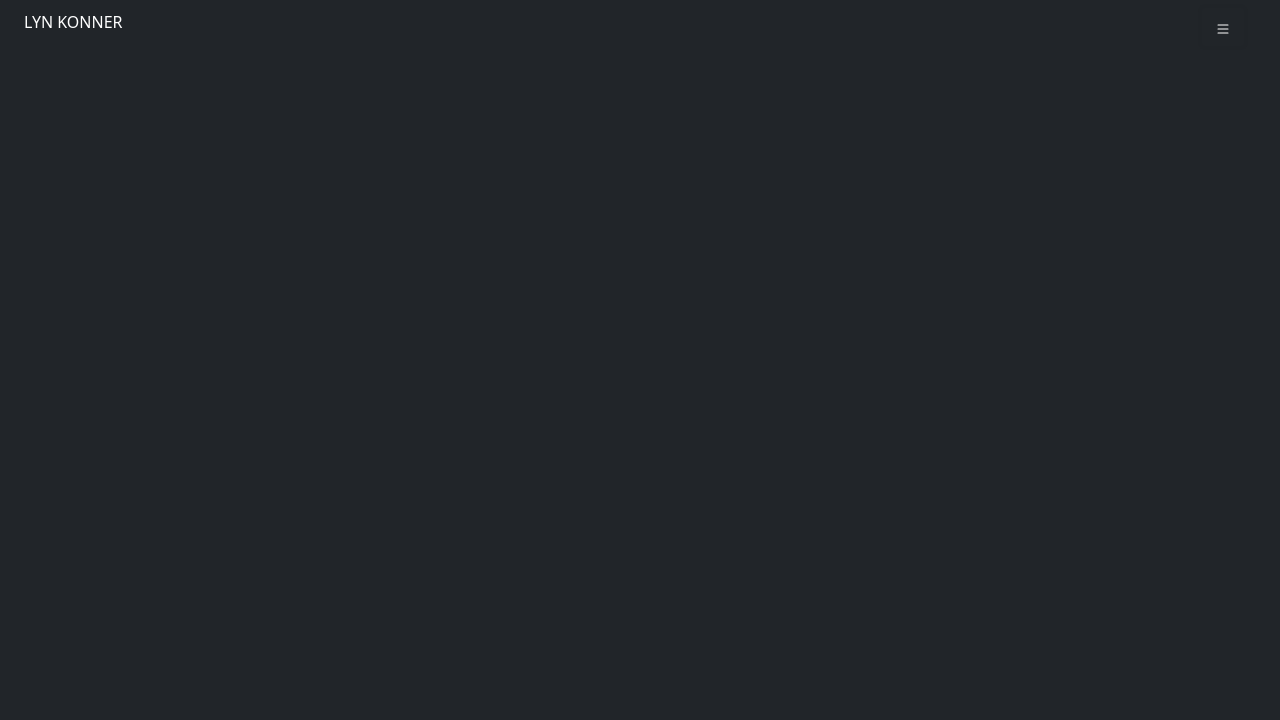
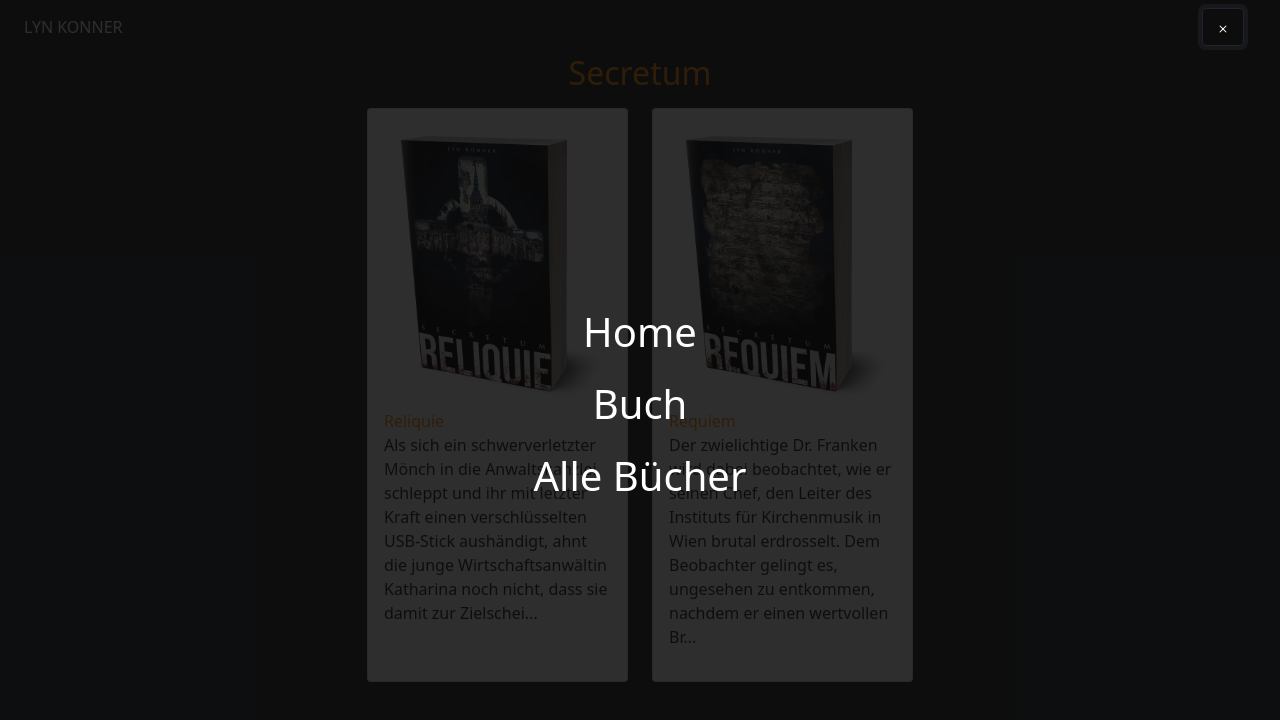
Before and after one commit to lienas/react-bootstrap-playground, a React (Create React App) app: page /books in a window 1280 px wide. Both pictures are taken after a click on the button 1223 px from the left and 27 px from the top of the page. Shown: the top 720 px of the page. Built offline with nearby package versions, Linux system fonts and the light colour scheme.

Commit message:
BookList

```diff
--- a/src/App.js
+++ b/src/App.js
@@ -3,9 +3,10 @@
 //import StyleSwitcher from "./component/StyleSwitcher";
 import "./app.scss";
 import AppBar from "./component/AppBar";
-import {BrowserRouter as Router, Route, Switch} from "react-router-dom";
+import {BrowserRouter as Router, Link, Route, Switch} from "react-router-dom";
 import Book from "./component/Book";
 import {Container} from "react-bootstrap";
+import BookList from "./component/BookList";
 
 function App() {
 
@@ -17,7 +18,13 @@ function App() {
                 <AppBar/>
                 <Switch>
                     <Route exact path='/'>
-                        <Container><h1>Home</h1></Container>
+                        <Container>
+                            <h1>Home</h1>
+                            <Link to='/book/0'>Buch</Link>
+                        </Container>
+                    </Route>
+                    <Route path='/books'>
+                        <BookList/>
                     </Route>
                     <Route path='/book/:id'>
                         <Container>
--- a/src/app.scss
+++ b/src/app.scss
@@ -17,5 +17,30 @@ body.bg-dark {
   }
 }
 
+.text-dark, .text-body {
+  p {
+    color: $dark !important;
+  }
+}
+
+.MenuOverlay {
+  display: flex;
+  position: absolute;
+  align-items: center;
+  text-align: center;
+  background-color: rgba(10, 10, 10, .85);
+  padding-top: 1em;
+  left: 0;
+  top: 0;
+  width: 100vw;
+  height: 100vh;
+  overflow: hidden;
+  z-index: 100;
+}
+
+.z999 {
+  z-index: 999;
+}
+
 //@import "./custom.scss";
 @import "~bootstrap/scss/bootstrap";
--- a/src/component/AppBar.jsx
+++ b/src/component/AppBar.jsx
@@ -1,21 +1,58 @@
-import React from 'react';
-import {Button, Nav, Navbar, NavItem} from "react-bootstrap";
-import {List} from 'react-bootstrap-icons'
+import React, {useRef, useState} from 'react';
+import {Button, Container, Nav, Navbar, NavItem} from "react-bootstrap";
+import {List, X} from 'react-bootstrap-icons'
+import {Link, useHistory} from "react-router-dom";
 
 const AppBar = () => {
+
+    const [show, setShow] = useState(false);
+    const history = useHistory();
+
+    const toggleMenu = () => {
+        setShow(!show)
+    }
+    const navigate = (target) => {
+        toggleMenu();
+        history.push(target);
+    }
+
     return (
+        <>
+            {show ?
+                <div className='MenuOverlay'>
+                    <Container>
+                        <Nav className='flex-column'>
+                            <Nav.Item>
+                                <Nav.Link onClick={() => navigate('/') }><h3 className='h1'>Home</h3></Nav.Link>
+                            </Nav.Item>
+                            <Nav.Item>
+                                <Nav.Link onClick={()=>navigate('/book/0')}><h3 className='h1'>Buch</h3></Nav.Link>
+                            </Nav.Item>
+                            <Nav.Item>
+                                <Nav.Link onClick={()=>navigate('/books')}><h3 className='h1'>Alle Bücher</h3></Nav.Link>
+                            </Nav.Item>
+                        </Nav>
+                    </Container>
+                </div> : null
+            }
             <Navbar bg='dark' variant='dark'>
                 <Nav className='container-fluid mx-4'>
                     <NavItem>
-                    <h1 className="text-uppercase h6 text-white">
-                        Lyn Konner
-                    </h1>
+                        <Link to='/' as='h1' className="text-uppercase h6 text-white text-decoration-none"> Lyn
+                            Konner</Link>
                     </NavItem>
-                <NavItem className='ml-auto'>
-                    <Button variant='outline-dark'><List color='white'/></Button>
+                    <NavItem className='ml-auto z999'>
+                        <Button variant='outline-dark' onClick={toggleMenu} >
+                            {show ?
+                                <X color='white'/> :
+                                <List color='white'/>
+                            }
+                        </Button>
                     </NavItem>
                 </Nav>
             </Navbar>
+        </>
+
     );
 };
 
--- /dev/null
+++ b/src/component/BookList.jsx
@@ -0,0 +1,42 @@
+import React, {useEffect, useState} from 'react';
+import {books} from "../data/books";
+import {Card, CardGroup, Col, Container, Row} from "react-bootstrap";
+
+
+const BookList = () => {
+
+    const [allBooks, setAllBooks] = useState([]);
+
+    useEffect(() => {
+        setAllBooks(books);
+    }, [])
+
+    const Books = () => {
+        return allBooks.map(book => {
+            return (
+                <Col xs={12} md={6} lg={4} xl={3} className='d-flex align-items-stretch'>
+                    <Card>
+                        <Card.Body>
+                            <Card.Img src={book.data.cover}/>
+                            <Card.Title class='text-primary'>{book.displayName}</Card.Title>
+                            <div className='text-dark'
+                                 dangerouslySetInnerHTML={{__html: book.data.content.substring(0, 225) + '...'}}>
+                            </div>
+                        </Card.Body>
+                    </Card>
+                </Col>
+            )
+        })
+    }
+
+    return (
+        <Container>
+            <h2 className='text-primary text-center mb-3'>Secretum</h2>
+            <Row className='justify-content-center'>
+                <Books/>
+            </Row>
+        </Container>
+    );
+};
+
+export default BookList;
--- a/src/data/books.js
+++ b/src/data/books.js
@@ -27,5 +27,37 @@ export const books = [
         "page": {},
         "attachments": {},
         "publish": {}
+    },
+    {
+        "_id": "6339e941-84f5-4404-897f-b903d19030dd",
+        "_name": "requiem",
+        "_path": "/lyn-konner/secrectum/requiem",
+        "creator": "user:system:su",
+        "modifier": "user:system:su",
+        "createdTime": "2021-06-23T14:39:58.641198200Z",
+        "modifiedTime": "2021-06-23T14:41:07.161407300Z",
+        "owner": "user:system:su",
+        "type": "de.osde.lyn:book",
+        "displayName": "Requiem",
+        "hasChildren": true,
+        "valid": true,
+        "childOrder": "modifiedtime DESC",
+        "data": {
+            "content": "<p>Der zwielichtige Dr. Franken wird dabei beobachtet, wie er seinen Chef, den Leiter des Instituts für Kirchenmusik in Wien brutal erdrosselt. Dem Beobachter gelingt es, ungesehen zu entkommen, nachdem er einen wertvollen Brief in seinen Besitz gebracht hat, der dem Ermordeten gehörte. Er ahnt nicht, dass er sich damit zur Zielscheibe der geheimen Burschenschaft „Alumni Pegos“ macht.</p>\n\n<p>Während die Wiener Polizei im Dunkeln tappt, wird die Kölner Anwältin Dr. Katharina Marvin in die Entführung einer Mandantin verwickelt. Sie verfolgt eine Spur, die weit in die Vergangenheit zurückreicht und sie bis nach Wien führt. Als es ihr gelingt, sich als Sekretärin bei Dr. Franken einzuschleusen, bemerkt sie nicht, dass die „Alumni Pegos“ sie längst enttarnt und ihren Tod beschlossen haben…</p>\n",
+            "ISBN11": "000-0-00000-000-0",
+            "author": "Lyn Konner",
+            "cover": "/media/MURequiem.png"
+        },
+        "x": {
+            "de-osde-lyn": {
+                "menu-item": {
+                    "menuItem": false
+                }
+            }
+        },
+        "page": {},
+        "attachments": {},
+        "publish": {}
     }
+
 ]
```
Also changed, not shown: public/media/MURequiem.png (added), 1 other file (tests, documents, lock files or other folders). Lines whose indentation alone changed are shown as unchanged.
